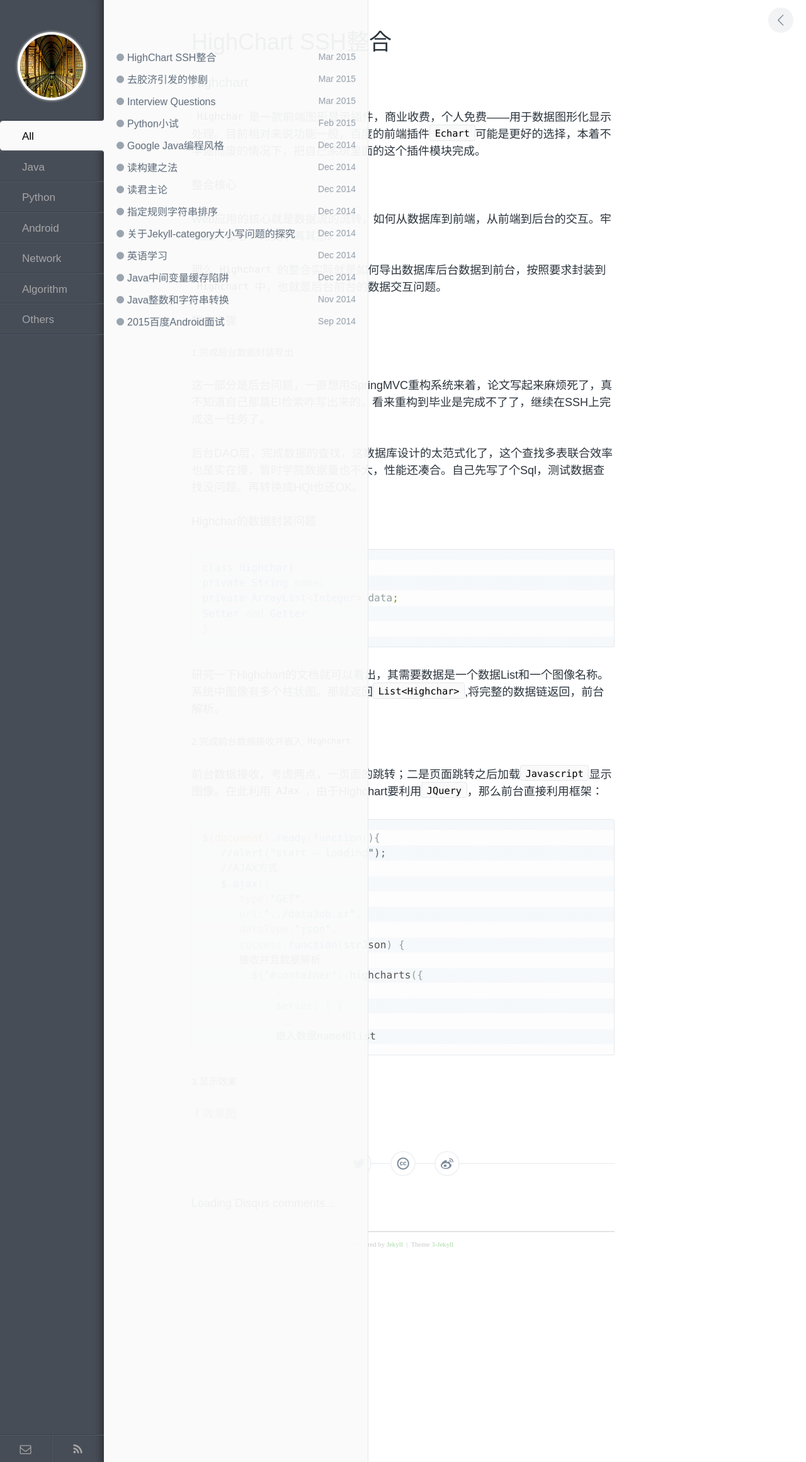
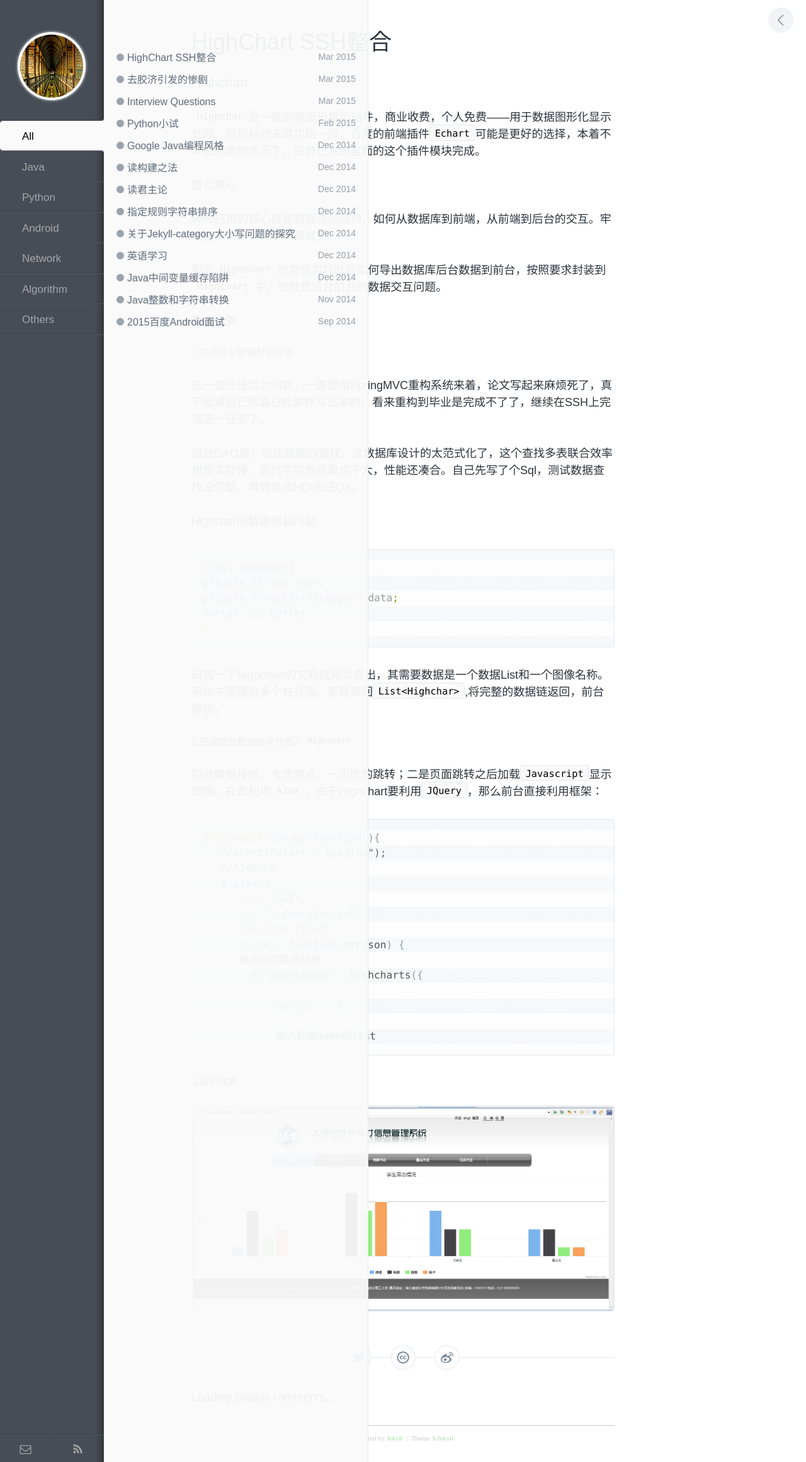
Before and after one commit to enlipan/enlipan.github.io, a Jekyll site: the page built from _posts/2015-3-17-Highchar-in-ssh.md, in a window 1280 px wide. Shown: the whole page at 63% size. Built offline with Jekyll 4.4.1, drawn with Linux system fonts in a browser that asks for light colours; comment, search, counter and statistics services are not loaded.

Commit message:
update highchart ssh

```diff
--- a/_posts/2015-3-17-Highchar-in-ssh.md
+++ b/_posts/2015-3-17-Highchar-in-ssh.md
@@ -56,4 +56,4 @@ $(document).ready(function(){
 
 #####3.显示效果
 
-！[效果图](/assets/img/concern_compete.png)
+![效果图](/assets/img/concern_compete.png)
```
